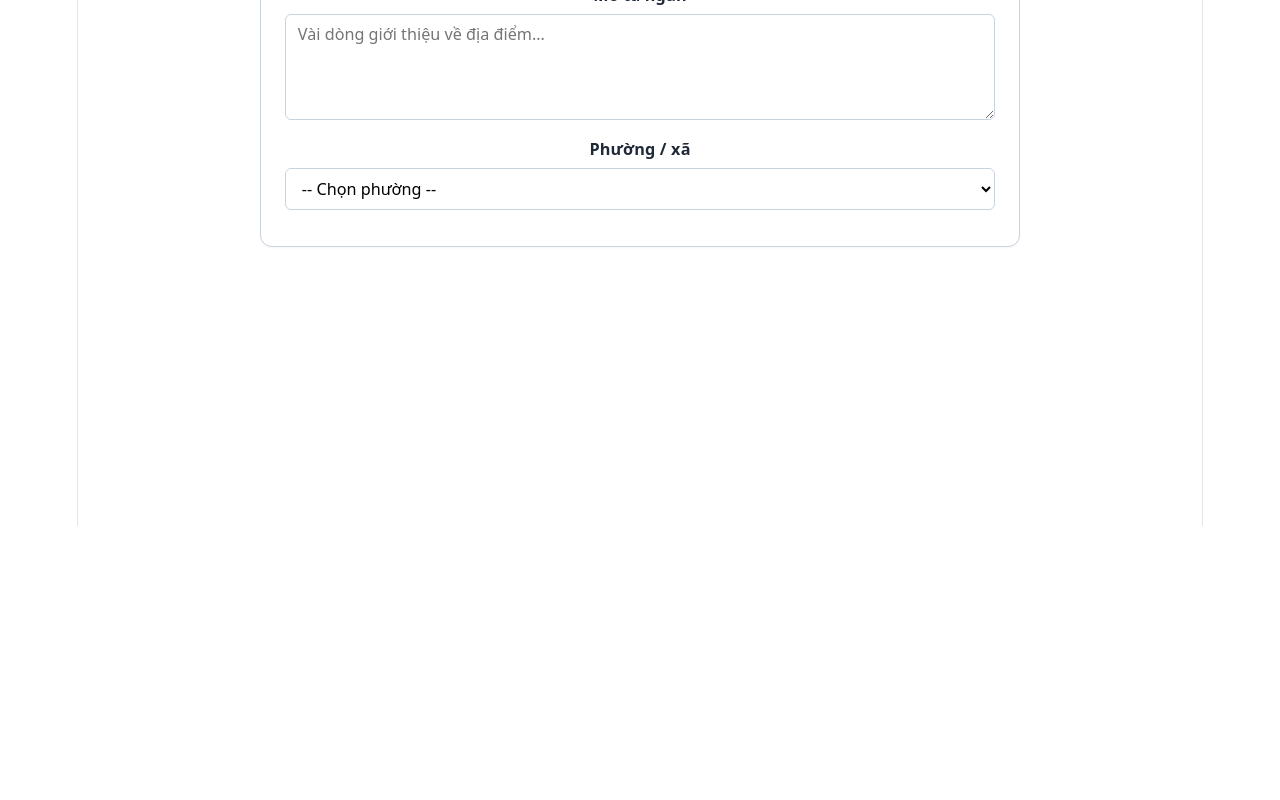
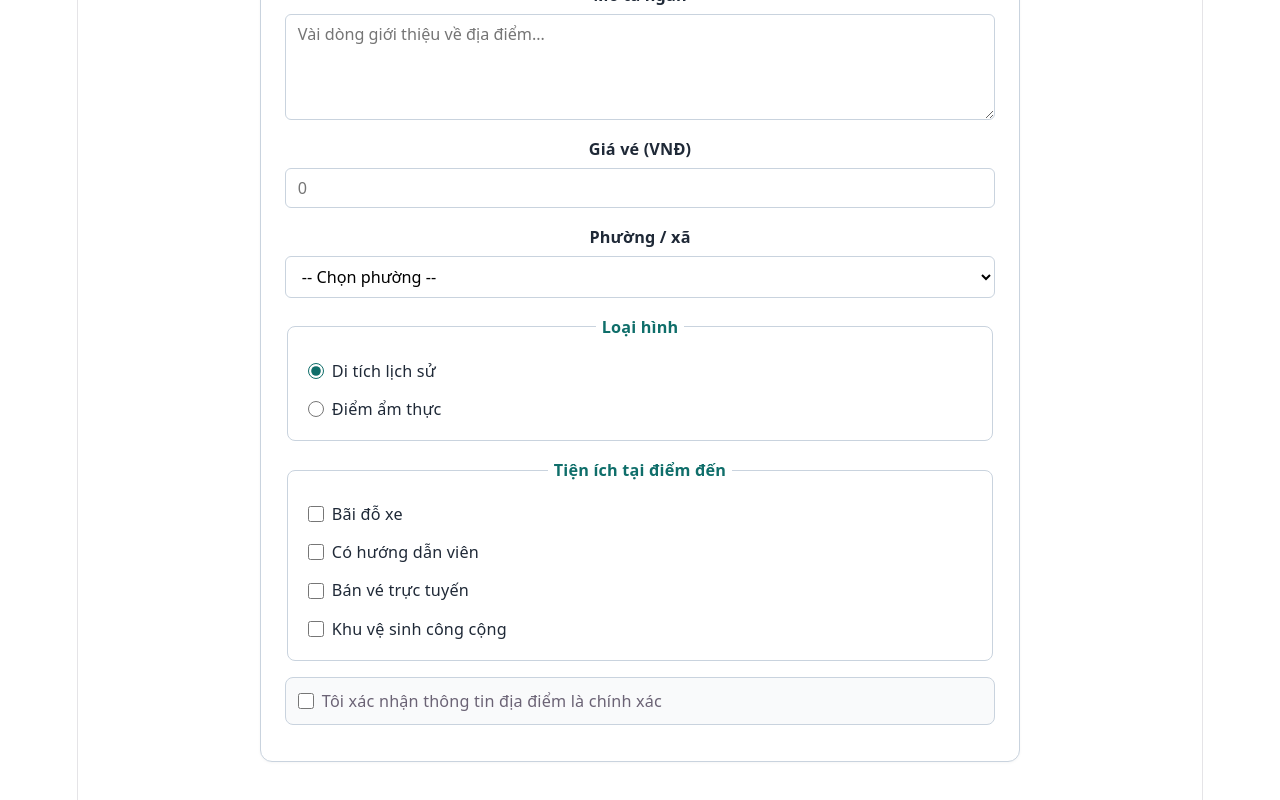
Before and after one commit to baophubaith123-blip/Phu-xuan-react, a React (Vite) app: page / in a window 1280 px wide. Shown: the part 274-1074 px from the top of the page. Before the commit the page ends 800 px from the top, so only its background shows below. Built offline with nearby package versions, Linux system fonts and the light colour scheme.

Commit message:
Lab 2 Session 8: Radio, checkbox, nhom tien ich

```diff
--- a/src/features/dia-diem/FormThemDiaDiem.tsx
+++ b/src/features/dia-diem/FormThemDiaDiem.tsx
@@ -1,5 +1,5 @@
 // FormThemDiaDiem.tsx — Form thêm địa điểm tham quan
-// Buổi 8 · Lab 1: Biểu mẫu có kiểm soát cơ bản (3 ô đầu tiên)
+// Buổi 8 · Lab 1+2: Biểu mẫu có kiểm soát đầy đủ
 // INT.7.18 — Web FrontEnd nâng cao
 
 import { useState } from 'react';
@@ -25,9 +25,27 @@ const GIA_TRI_BAN_DAU: DuLieuForm = {
   dongY: false,
 };
 
+// ✅ Danh sách tiện ích (Lab 2)
+interface TienIch {
+  ma: string;
+  ten: string;
+}
+
+const DS_TIEN_ICH: TienIch[] = [
+  { ma: 'bai-xe', ten: 'Bãi đỗ xe' },
+  { ma: 'huong-dan', ten: 'Có hướng dẫn viên' },
+  { ma: 've-online', ten: 'Bán vé trực tuyến' },
+  { ma: 'khu-ve-sinh', ten: 'Khu vệ sinh công cộng' },
+];
+
 export default function FormThemDiaDiem() {
+  // ✅ State 1: Dữ liệu form (object)
   const [duLieu, setDuLieu] = useState<DuLieuForm>(GIA_TRI_BAN_DAU);
 
+  // ✅ State 2: Mảng tiện ích được chọn (tách riêng vì là mảng)
+  const [tienIch, setTienIch] = useState<string[]>([]);
+
+  // ✅ Handler duy nhất cho MỌI ô nhập object (text, textarea, select, radio, checkbox đơn)
   function xuLyThayDoi(
     e: ChangeEvent<HTMLInputElement | HTMLTextAreaElement | HTMLSelectElement>
   ) {
@@ -38,6 +56,16 @@ export default function FormThemDiaDiem() {
       ...truoc,
       [name]: type === 'checkbox' ? checked : value,
     }));
+  }
+
+  // ✅ Handler riêng cho nhóm tiện ích (vì lưu vào mảng)
+  function xuLyTich(e: ChangeEvent<HTMLInputElement>) {
+    const { value, checked } = e.target;
+    setTienIch((truoc) =>
+      checked
+        ? [...truoc, value]
+        : truoc.filter((ma) => ma !== value)
+    );
   }
 
   return (
@@ -70,7 +98,21 @@ export default function FormThemDiaDiem() {
         />
       </div>
 
-      {/* ===== Ô 3: Phường / xã ===== */}
+      {/* ===== Ô 3: Giá vé (Lab 2) ===== */}
+      <div className="truong">
+        <label htmlFor="giaVe">Giá vé (VNĐ)</label>
+        <input
+          id="giaVe"
+          name="giaVe"
+          type="number"
+          value={duLieu.giaVe}
+          onChange={xuLyThayDoi}
+          placeholder="0"
+          min={0}
+        />
+      </div>
+
+      {/* ===== Ô 4: Phường / xã ===== */}
       <div className="truong">
         <label htmlFor="phuong">Phường / xã</label>
         <select
@@ -86,6 +128,58 @@ export default function FormThemDiaDiem() {
           <option value="vy-da">Vỹ Dạ</option>
         </select>
       </div>
+
+      {/* ===== Ô 5: Nhóm nút chọn "Loại hình" (Lab 2) ===== */}
+      <fieldset>
+        <legend>Loại hình</legend>
+        <label>
+          <input
+            name="loaiHinh"
+            type="radio"
+            value="di-tich"
+            checked={duLieu.loaiHinh === 'di-tich'}
+            onChange={xuLyThayDoi}
+          />
+          Di tích lịch sử
+        </label>
+        <label>
+          <input
+            name="loaiHinh"
+            type="radio"
+            value="am-thuc"
+            checked={duLieu.loaiHinh === 'am-thuc'}
+            onChange={xuLyThayDoi}
+          />
+          Điểm ẩm thực
+        </label>
+      </fieldset>
+
+      {/* ===== Ô 6: Nhóm tiện ích (Lab 2) ===== */}
+      <fieldset>
+        <legend>Tiện ích tại điểm đến</legend>
+        {DS_TIEN_ICH.map((ti) => (
+          <label key={ti.ma}>
+            <input
+              type="checkbox"
+              value={ti.ma}
+              checked={tienIch.includes(ti.ma)}
+              onChange={xuLyTich}
+            />
+            {ti.ten}
+          </label>
+        ))}
+      </fieldset>
+
+      {/* ===== Ô 7: Hộp kiểm xác nhận (Lab 2) ===== */}
+      <label className="hop-kiem-xac-nhan">
+        <input
+          name="dongY"
+          type="checkbox"
+          checked={duLieu.dongY}
+          onChange={xuLyThayDoi}
+        />
+        Tôi xác nhận thông tin địa điểm là chính xác
+      </label>
     </form>
   );
 }
--- a/src/styles/Bai8.css
+++ b/src/styles/Bai8.css
@@ -1,4 +1,11 @@
-/* Bai8.css — Style cho Bài 8: Biểu mẫu có kiểm soát */
+/* ============================================================
+   Bai8.css — Style cho Bài 8: Biểu mẫu có kiểm soát
+   Buổi 8 · INT.7.18 — Web FrontEnd nâng cao
+   ============================================================ */
+
+/* ============================================================
+   Layout chung trang Bài 8
+   ============================================================ */
 
 .trang-Bai8 {
   max-width: 880px;
@@ -12,7 +19,10 @@
   margin-bottom: 24px;
 }
 
-/* --- Form chung --- */
+/* ============================================================
+   Lab 1 — Form chung
+   ============================================================ */
+
 .form-dia-diem {
   border: 1px solid #c9d3de;
   border-radius: 12px;
@@ -68,7 +78,7 @@
   min-height: 80px;
 }
 
-/* --- Debug --- */
+/* --- Debug (dùng tạm ở Bước 3, xóa ở Bước 4) --- */
 .debug-json {
   background: #f3f4f6;
   border: 1px solid #c9d3de;
@@ -80,3 +90,77 @@
   overflow-x: auto;
   max-height: 240px;
 }
+
+/* ============================================================
+   Lab 2 Buổi 8 — Radio, checkbox, fieldset
+   ============================================================ */
+
+/* --- Fieldset nhóm (Loại hình, Tiện ích) --- */
+.form-dia-diem fieldset {
+  border: 1px solid #c9d3de;
+  border-radius: 8px;
+  padding: 12px 16px;
+  margin-bottom: 16px;
+}
+
+.form-dia-diem legend {
+  font-weight: 600;
+  color: #0f6e6a;
+  padding: 0 6px;
+  font-size: 0.9rem;
+}
+
+/* --- Label trong fieldset (radio/checkbox) --- */
+.form-dia-diem fieldset label {
+  display: flex;
+  align-items: center;
+  gap: 8px;
+  padding: 6px 4px;
+  font-weight: 400;
+  font-size: 0.9rem;
+  color: #1f2937;
+  cursor: pointer;
+  border-radius: 4px;
+  transition: background 0.15s ease;
+}
+
+.form-dia-diem fieldset label:hover {
+  background: #f0f9f9;
+}
+
+.form-dia-diem fieldset input[type='radio'],
+.form-dia-diem fieldset input[type='checkbox'] {
+  cursor: pointer;
+  width: 16px;
+  height: 16px;
+  accent-color: #0f6e6a;
+  margin: 0;
+}
+
+/* --- Hộp kiểm xác nhận (ngoài fieldset) --- */
+.form-dia-diem > label.hop-kiem-xac-nhan {
+  display: flex;
+  align-items: center;
+  gap: 8px;
+  padding: 10px 12px;
+  margin-bottom: 16px;
+  background: #f9fafb;
+  border: 1px solid #c9d3de;
+  border-radius: 8px;
+  cursor: pointer;
+  font-weight: 500;
+  font-size: 0.9rem;
+  transition: background 0.15s ease;
+}
+
+.form-dia-diem > label.hop-kiem-xac-nhan:hover {
+  background: #f0f9f9;
+}
+
+.form-dia-diem > label.hop-kiem-xac-nhan input[type='checkbox'] {
+  cursor: pointer;
+  width: 16px;
+  height: 16px;
+  accent-color: #0f6e6a;
+  margin: 0;
+}
```
